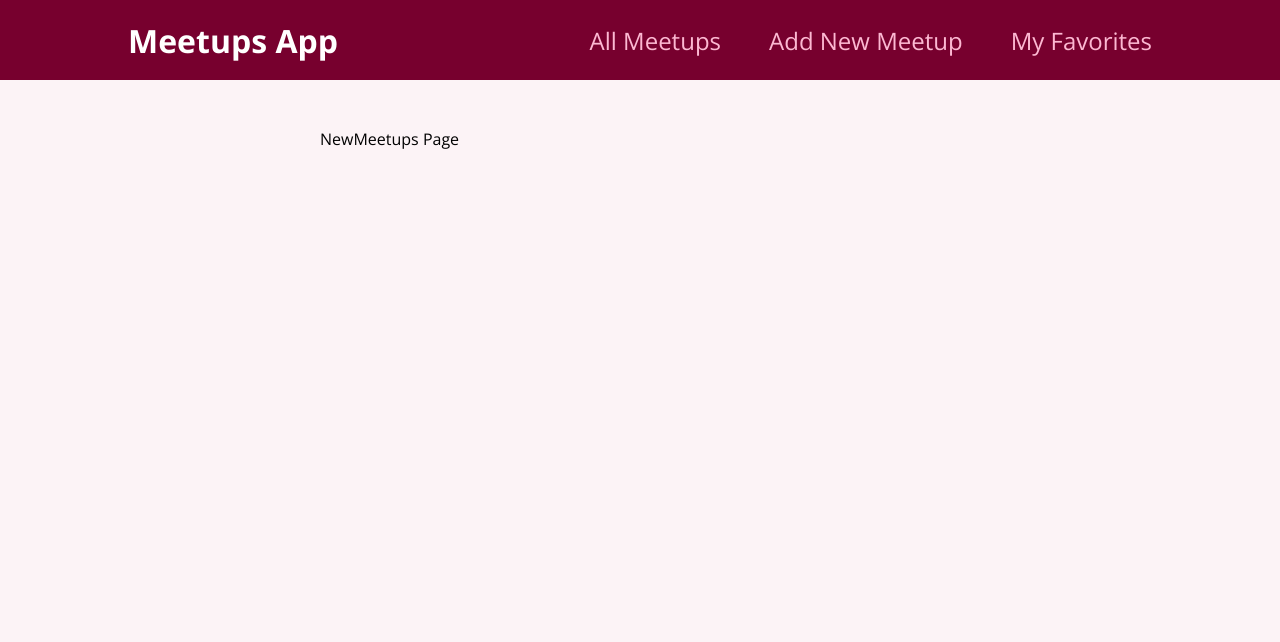
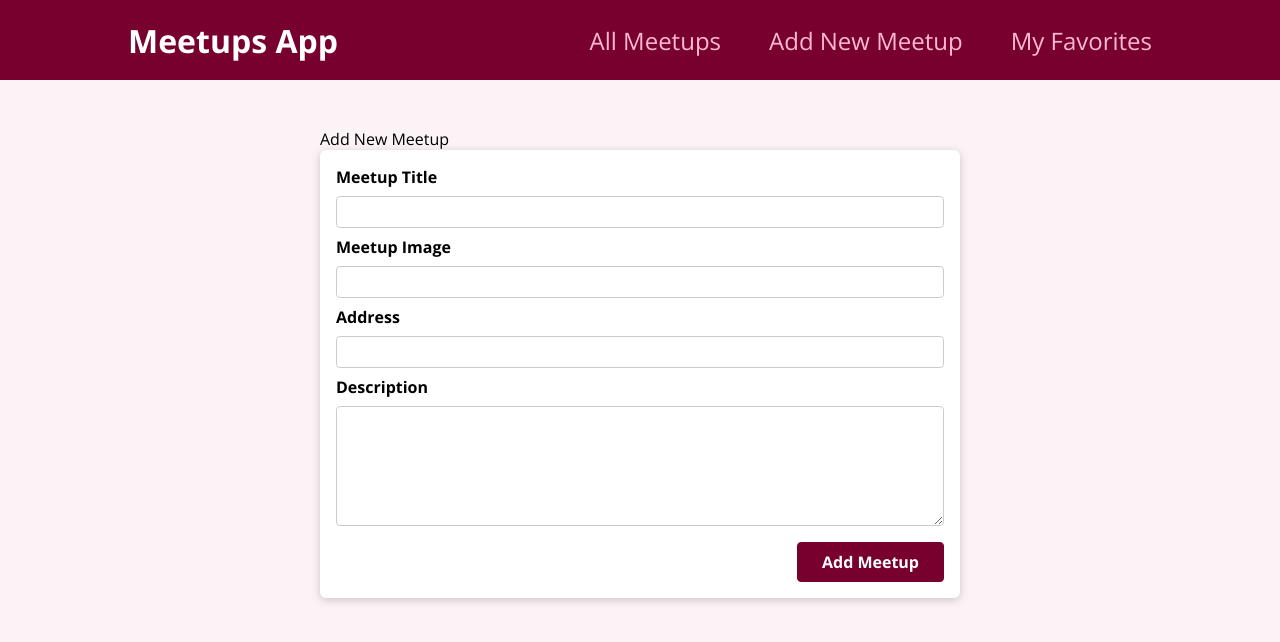
Before and after one commit to luttfimohamad/meetups, a React (Create React App) app: page /new-meetup in a window 1280 px wide. Shown: the top 642 px of the page. Built offline with nearby package versions, Linux system fonts and the light colour scheme.

Commit message:
Add NewMeetupForm component and integrate it into NewMeetups page; style form with CSS

```diff
--- /dev/null
+++ b/src/components/meetups/NewMeetupForm.js
@@ -0,0 +1,31 @@
+import React from 'react';
+import Card from '../ui/Card';
+import classes from './NewMeetupForm.module.css';
+
+export default function NewMeetupForm() {
+  return (
+    <Card>
+      <form className={classes.form}>
+        <div className={classes.control}>
+          <label htmlFor="title">Meetup Title</label>
+          <input type="text" required id="title" />
+        </div>
+        <div className={classes.control}>
+          <label htmlFor="image">Meetup Image</label>
+          <input type="url" required id="image" />
+        </div>
+        <div className={classes.control}>
+          <label htmlFor="address">Address</label>
+          <input type="text" required id="address" />
+        </div>
+        <div className={classes.control}>
+          <label htmlFor="description">Description</label>
+          <textarea id="description" required rows="5"></textarea>
+        </div>
+        <div className={classes.actions}>
+          <button>Add Meetup</button>
+        </div>
+      </form>
+    </Card>
+  );
+}
--- /dev/null
+++ b/src/components/meetups/NewMeetupForm.module.css
@@ -0,0 +1,45 @@
+.form {
+  padding: 1rem;
+}
+
+.control {
+  margin-bottom: 0.5rem;
+}
+
+.control label {
+  display: block;
+  font-weight: bold;
+  margin-bottom: 0.5rem;
+}
+
+.control input,
+.control textarea {
+  display: block;
+  font: inherit;
+  border-radius: 4px;
+  border: 1px solid #ccc;
+  padding: 0.25rem;
+  width: 100%;
+}
+
+.actions {
+  margin-top: 1rem;
+  text-align: right;
+}
+
+.actions button {
+  font: inherit;
+  cursor: pointer;
+  background-color: #77002e;
+  color: white;
+  padding: 0.5rem 1.5rem;
+  border: 1px solid #77002e;
+  border-radius: 4px;
+  font-weight: bold;
+}
+
+.actions button:hover,
+.actions button:active {
+  background-color: #a50e48;
+  border-color: #a50e48;
+}
--- a/src/page/NewMeetups.js
+++ b/src/page/NewMeetups.js
@@ -1,5 +1,11 @@
 import React from 'react';
+import NewMeetupForm from '../components/meetups/NewMeetupForm';
 
 export default function NewMeetups() {
-  return <div>NewMeetups Page</div>;
+  return (
+    <section>
+      <hi>Add New Meetup</hi>
+      <NewMeetupForm />
+    </section>
+  );
 }
```
